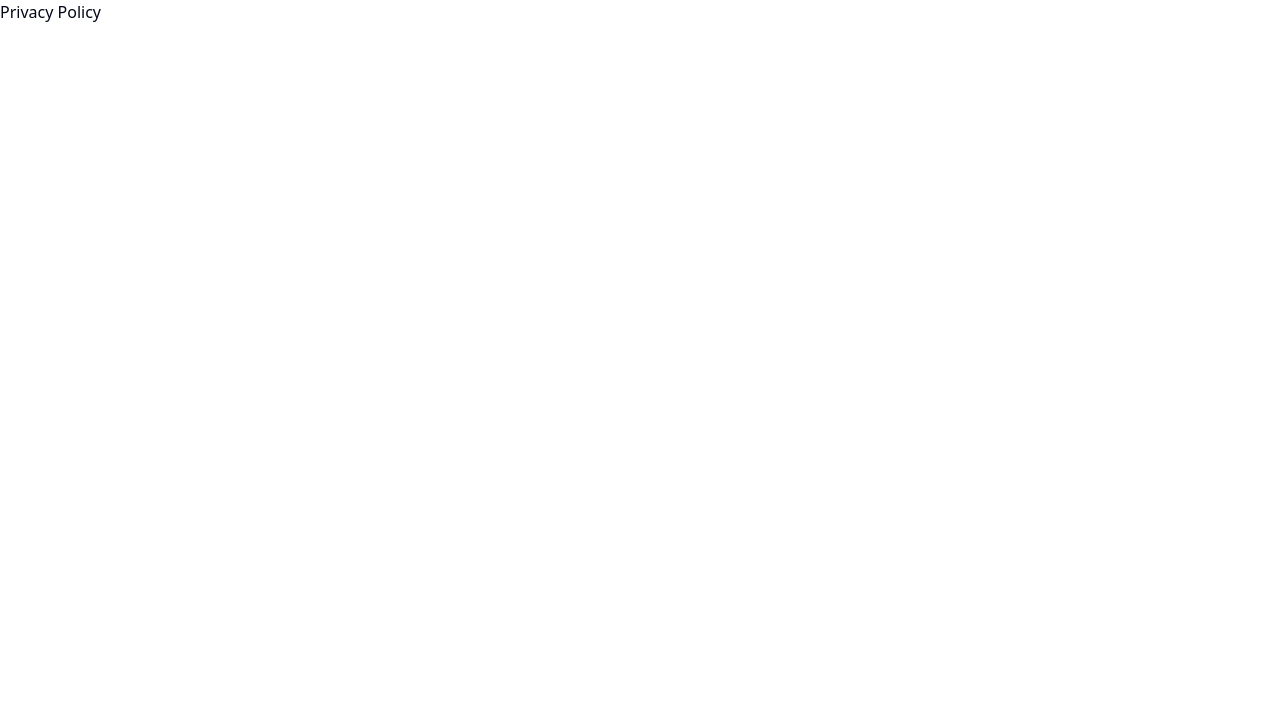
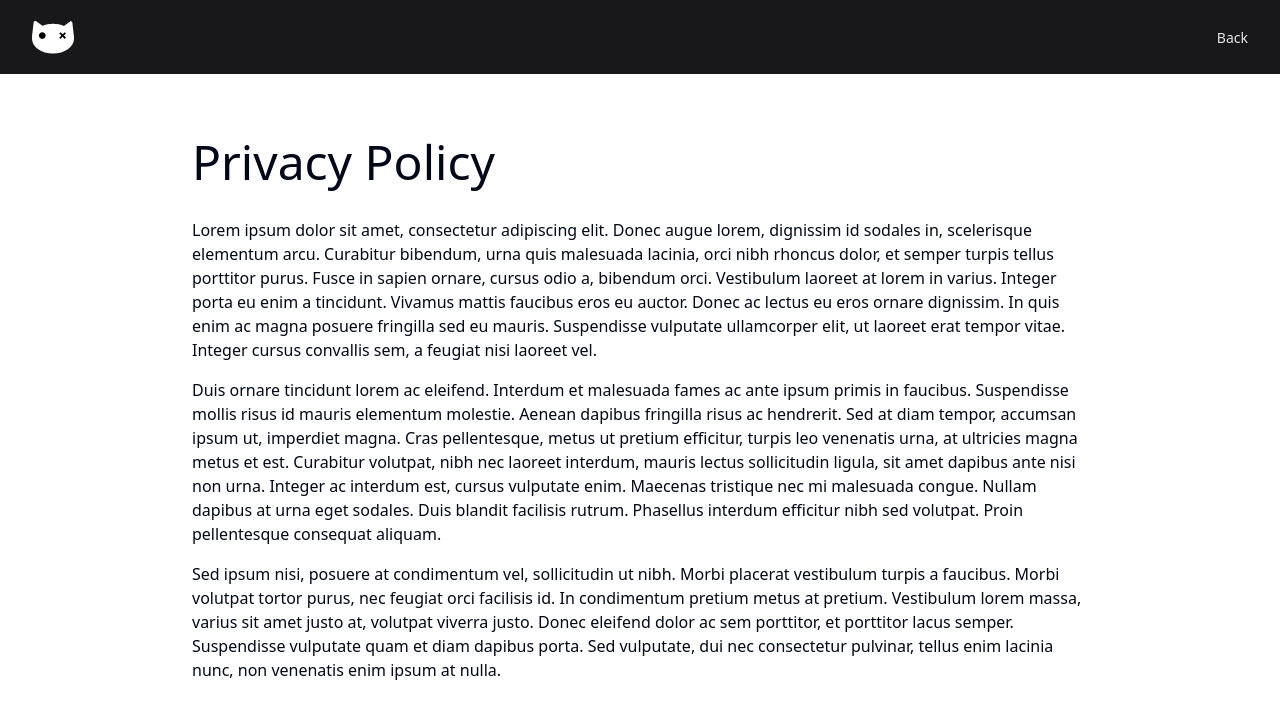
Before and after one commit to Schroedinger-Hat/peoplez, a Next.js app: page /legal/privacy-policy in a window 1280 px wide. Shown: the top 718 px of the page. Built offline with nearby package versions, Linux system fonts and the light colour scheme.

Commit message:
Progress

```diff
--- a/src/app/layout.tsx
+++ b/src/app/layout.tsx
@@ -1,5 +1,5 @@
 import "@/styles/globals.css";
-import { Inter } from "next/font/google";
+import {Inter} from "next/font/google";
 
 const inter = Inter({
     subsets: ["latin"],
@@ -9,7 +9,7 @@ const inter = Inter({
 export const metadata = {
     title: "Create T3 App",
     description: "Generated by create-t3-app",
-  icons: [{ rel: "icon", url: "/favicon.ico" }],
+    icons: [{rel: "icon", url: "/favicon.ico"}],
 };
 
 export default function RootLayout({
--- /dev/null
+++ b/src/app/legal/layout.tsx
@@ -0,0 +1,31 @@
+import {Inter} from "next/font/google";
+import Image from "next/image";
+import logo from "@/images/logo.svg";
+import Link from "next/link";
+
+export default function LegalLayout({children}: { children: React.ReactNode }) {
+    return (
+        <>
+            <div className={'bg-zinc-900 py-4 px-8 flex items-center justify-between'}>
+                <div className={'flex items-center'}>
+                    <Image src={logo} alt={'logo'} width={42} className={'mr-4'}/>
+                    <span className={'text-sm font-bold text-gray-200 inline'}>{process.env.MARKETING_NAME}</span>
+                </div>
+                <div>
+                    <Link
+                        href={'/'}
+                        className={'text-sm text-gray-200 inline'}
+                    >
+                        Back
+                    </Link>
+                </div>
+            </div>
+            <div className="container lg:w-3/4 py-16 sm:px-8 md:px-8">
+                {children}
+            </div>
+            <footer>
+
+            </footer>
+        </>
+    );
+}
--- a/src/app/legal/privacy-policy/page.tsx
+++ b/src/app/legal/privacy-policy/page.tsx
@@ -1,7 +1,35 @@
 export default function PrivacyPolicyPage() {
     return (
         <>
-            <h1>Privacy Policy</h1>
+            <h1 className={'text-5xl mb-8'}>Privacy Policy</h1>
+            <p className={'mb-4'}>
+                Lorem ipsum dolor sit amet, consectetur adipiscing elit. Donec augue lorem, dignissim id sodales in,
+                scelerisque elementum arcu. Curabitur bibendum, urna quis malesuada lacinia, orci nibh rhoncus dolor, et
+                semper turpis tellus porttitor purus. Fusce in sapien ornare, cursus odio a, bibendum orci. Vestibulum
+                laoreet at lorem in varius. Integer porta eu enim a tincidunt. Vivamus mattis faucibus eros eu auctor.
+                Donec ac lectus eu eros ornare dignissim. In quis enim ac magna posuere fringilla sed eu mauris.
+                Suspendisse vulputate ullamcorper elit, ut laoreet erat tempor vitae. Integer cursus convallis sem, a
+                feugiat nisi laoreet vel.
+            </p>
+
+            <p className={'mb-4'}>
+                Duis ornare tincidunt lorem ac eleifend. Interdum et malesuada fames ac ante ipsum primis in faucibus.
+                Suspendisse mollis risus id mauris elementum molestie. Aenean dapibus fringilla risus ac hendrerit. Sed
+                at diam tempor, accumsan ipsum ut, imperdiet magna. Cras pellentesque, metus ut pretium efficitur,
+                turpis leo venenatis urna, at ultricies magna metus et est. Curabitur volutpat, nibh nec laoreet
+                interdum, mauris lectus sollicitudin ligula, sit amet dapibus ante nisi non urna. Integer ac interdum
+                est, cursus vulputate enim. Maecenas tristique nec mi malesuada congue. Nullam dapibus at urna eget
+                sodales. Duis blandit facilisis rutrum. Phasellus interdum efficitur nibh sed volutpat. Proin
+                pellentesque consequat aliquam.
+            </p>
+
+            <p className={'mb-4'}>
+                Sed ipsum nisi, posuere at condimentum vel, sollicitudin ut nibh. Morbi placerat vestibulum turpis a
+                faucibus. Morbi volutpat tortor purus, nec feugiat orci facilisis id. In condimentum pretium metus at
+                pretium. Vestibulum lorem massa, varius sit amet justo at, volutpat viverra justo. Donec eleifend dolor
+                ac sem porttitor, et porttitor lacus semper. Suspendisse vulputate quam et diam dapibus porta. Sed
+                vulputate, dui nec consectetur pulvinar, tellus enim lacinia nunc, non venenatis enim ipsum at nulla.
+            </p>
         </>
     )
 }
--- a/src/app/legal/statute/page.tsx
+++ b/src/app/legal/statute/page.tsx
@@ -1,7 +1,35 @@
 export default function StatutePage() {
     return (
         <>
-            <h1>Statute</h1>
+            <h1 className={'text-5xl mb-8'}>Statute</h1>
+            <p className={'mb-4'}>
+                Lorem ipsum dolor sit amet, consectetur adipiscing elit. Donec augue lorem, dignissim id sodales in,
+                scelerisque elementum arcu. Curabitur bibendum, urna quis malesuada lacinia, orci nibh rhoncus dolor, et
+                semper turpis tellus porttitor purus. Fusce in sapien ornare, cursus odio a, bibendum orci. Vestibulum
+                laoreet at lorem in varius. Integer porta eu enim a tincidunt. Vivamus mattis faucibus eros eu auctor.
+                Donec ac lectus eu eros ornare dignissim. In quis enim ac magna posuere fringilla sed eu mauris.
+                Suspendisse vulputate ullamcorper elit, ut laoreet erat tempor vitae. Integer cursus convallis sem, a
+                feugiat nisi laoreet vel.
+            </p>
+
+            <p className={'mb-4'}>
+                Duis ornare tincidunt lorem ac eleifend. Interdum et malesuada fames ac ante ipsum primis in faucibus.
+                Suspendisse mollis risus id mauris elementum molestie. Aenean dapibus fringilla risus ac hendrerit. Sed
+                at diam tempor, accumsan ipsum ut, imperdiet magna. Cras pellentesque, metus ut pretium efficitur,
+                turpis leo venenatis urna, at ultricies magna metus et est. Curabitur volutpat, nibh nec laoreet
+                interdum, mauris lectus sollicitudin ligula, sit amet dapibus ante nisi non urna. Integer ac interdum
+                est, cursus vulputate enim. Maecenas tristique nec mi malesuada congue. Nullam dapibus at urna eget
+                sodales. Duis blandit facilisis rutrum. Phasellus interdum efficitur nibh sed volutpat. Proin
+                pellentesque consequat aliquam.
+            </p>
+
+            <p className={'mb-4'}>
+                Sed ipsum nisi, posuere at condimentum vel, sollicitudin ut nibh. Morbi placerat vestibulum turpis a
+                faucibus. Morbi volutpat tortor purus, nec feugiat orci facilisis id. In condimentum pretium metus at
+                pretium. Vestibulum lorem massa, varius sit amet justo at, volutpat viverra justo. Donec eleifend dolor
+                ac sem porttitor, et porttitor lacus semper. Suspendisse vulputate quam et diam dapibus porta. Sed
+                vulputate, dui nec consectetur pulvinar, tellus enim lacinia nunc, non venenatis enim ipsum at nulla.
+            </p>
         </>
     )
 }
--- a/src/app/legal/terms-of-service/page.tsx
+++ b/src/app/legal/terms-of-service/page.tsx
@@ -1,7 +1,35 @@
 export default function TermsOfServicePage() {
     return (
         <>
-            <h1>Terms of Service</h1>
+            <h1 className={'text-5xl mb-8'}>Terms of Service</h1>
+            <p className={'mb-4'}>
+                Lorem ipsum dolor sit amet, consectetur adipiscing elit. Donec augue lorem, dignissim id sodales in,
+                scelerisque elementum arcu. Curabitur bibendum, urna quis malesuada lacinia, orci nibh rhoncus dolor, et
+                semper turpis tellus porttitor purus. Fusce in sapien ornare, cursus odio a, bibendum orci. Vestibulum
+                laoreet at lorem in varius. Integer porta eu enim a tincidunt. Vivamus mattis faucibus eros eu auctor.
+                Donec ac lectus eu eros ornare dignissim. In quis enim ac magna posuere fringilla sed eu mauris.
+                Suspendisse vulputate ullamcorper elit, ut laoreet erat tempor vitae. Integer cursus convallis sem, a
+                feugiat nisi laoreet vel.
+            </p>
+
+            <p className={'mb-4'}>
+                Duis ornare tincidunt lorem ac eleifend. Interdum et malesuada fames ac ante ipsum primis in faucibus.
+                Suspendisse mollis risus id mauris elementum molestie. Aenean dapibus fringilla risus ac hendrerit. Sed
+                at diam tempor, accumsan ipsum ut, imperdiet magna. Cras pellentesque, metus ut pretium efficitur,
+                turpis leo venenatis urna, at ultricies magna metus et est. Curabitur volutpat, nibh nec laoreet
+                interdum, mauris lectus sollicitudin ligula, sit amet dapibus ante nisi non urna. Integer ac interdum
+                est, cursus vulputate enim. Maecenas tristique nec mi malesuada congue. Nullam dapibus at urna eget
+                sodales. Duis blandit facilisis rutrum. Phasellus interdum efficitur nibh sed volutpat. Proin
+                pellentesque consequat aliquam.
+            </p>
+
+            <p className={'mb-4'}>
+                Sed ipsum nisi, posuere at condimentum vel, sollicitudin ut nibh. Morbi placerat vestibulum turpis a
+                faucibus. Morbi volutpat tortor purus, nec feugiat orci facilisis id. In condimentum pretium metus at
+                pretium. Vestibulum lorem massa, varius sit amet justo at, volutpat viverra justo. Donec eleifend dolor
+                ac sem porttitor, et porttitor lacus semper. Suspendisse vulputate quam et diam dapibus porta. Sed
+                vulputate, dui nec consectetur pulvinar, tellus enim lacinia nunc, non venenatis enim ipsum at nulla.
+            </p>
         </>
     )
 }
--- a/src/app/signup/layout.tsx
+++ b/src/app/signup/layout.tsx
@@ -3,7 +3,7 @@ import {buttonVariants} from "@/components/ui/button";
 import Link from "next/link";
 import {cn} from "@/lib/utils";
 
-import logo from '@/app/images/logo.svg'
+import logo from '@/images/logo.svg'
 
 export default function SignUpLayout({
                                          children,
```
Also changed, not shown: src/images/logo.svg (renamed from src/app/images/logo.svg). Lines whose indentation alone changed are shown as unchanged.
